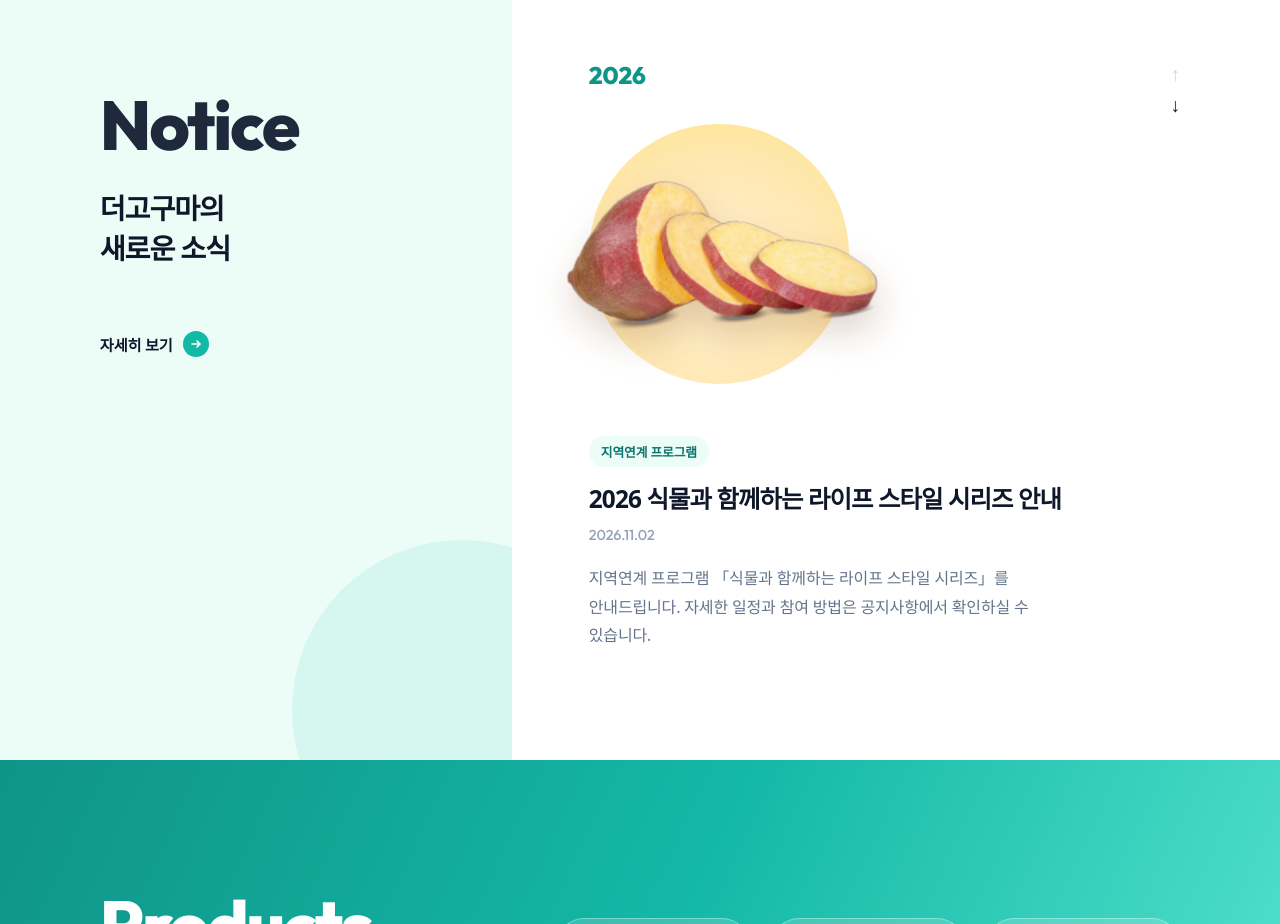
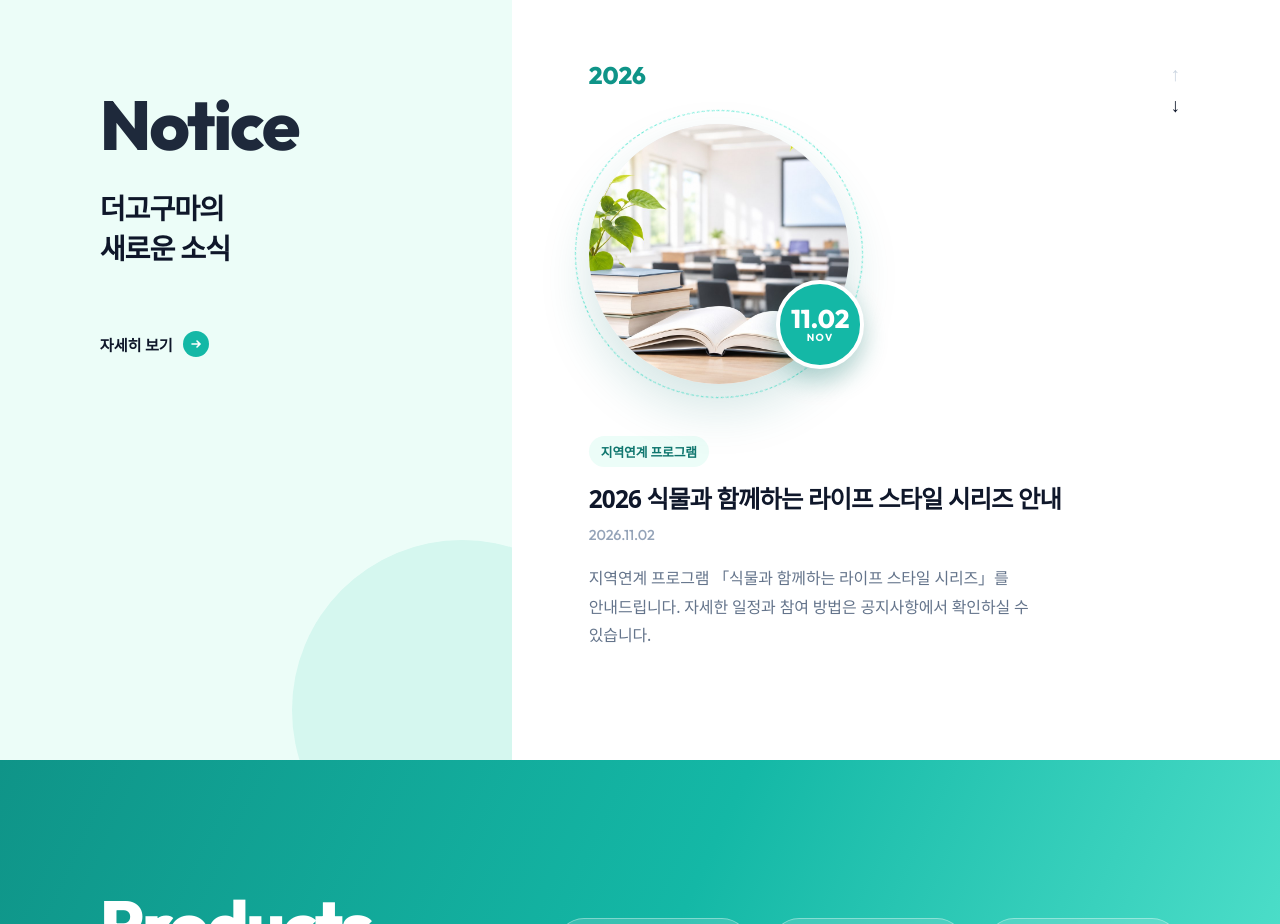
Before and after one commit to minji-ha/thegoguma-proposal, a plain HTML site: page a/index.html in a window 1280 px wide. Shown: the part 2420-3344 px from the top of the page. Drawn offline with Linux system fonts and the light colour scheme; a web font is replaced by a local one.

Commit message:
시안 A: 공지 썸네일을 고구마 누끼에서 사진 원형 + 날짜 배지로
Co-Authored-By: Claude Opus 5.5 <noreply@anthropic.com>

```diff
--- a/a/index.html
+++ b/a/index.html
@@ -97,8 +97,15 @@ a{color:inherit;text-decoration:none}
 .arw{position:absolute;right:var(--gut);top:100px;display:flex;flex-direction:column;gap:4px;font-size:1.2rem;color:#cbd5e1}
 .arw b{color:var(--ink)}
 .nwrap{display:grid;grid-template-columns:clamp(200px,19vw,340px) minmax(0,1fr);gap:clamp(30px,4vw,64px);align-items:center;margin-top:34px}
-.circle{aspect-ratio:1;border-radius:50%;background:radial-gradient(circle at 50% 60%,#fff3d6,#ffe7b0 60%,#fde68a);display:grid;place-items:center;position:relative}
-.circle img{width:118%;max-width:none;filter:drop-shadow(0 18px 18px rgba(120,60,20,.22));transform:rotate(-8deg)}
+.circle{aspect-ratio:1;border-radius:50%;position:relative;display:block}
+.circle .ph{position:absolute;inset:0;border-radius:50%;overflow:hidden;isolation:isolate;box-shadow:0 24px 50px rgba(15,118,110,.18)}
+.circle .ph img{width:100%;height:100%;object-fit:cover;object-position:50% 55%;transform-origin:30% 70%;transition:transform 1s cubic-bezier(.2,.7,.2,1)}
+.nwrap:hover .circle .ph img{transform:scale(1.1)}
+.circle::before{content:"";position:absolute;inset:-14px;border-radius:50%;border:1.5px dashed #5eead4;animation:spin 40s linear infinite}
+@keyframes spin{to{transform:rotate(360deg)}}
+.circle .dt{position:absolute;right:-6%;bottom:6%;width:34%;aspect-ratio:1;border-radius:50%;background:var(--teal);color:#fff;display:grid;place-content:center;text-align:center;font-family:var(--en);line-height:1.05;box-shadow:0 12px 24px rgba(15,118,110,.3);border:4px solid #fff}
+.circle .dt b{font-size:clamp(1.3rem,2vw,1.9rem);font-weight:800}
+.circle .dt span{font-size:clamp(.6rem,.8vw,.75rem);letter-spacing:.14em;font-weight:600}
 .tag{display:inline-block;background:var(--mint);color:var(--deep);font-size:.8rem;font-weight:700;padding:6px 12px;border-radius:99px}
 .news h4{font-size:clamp(1.3rem,1.9vw,1.7rem);font-weight:800;margin:14px 0 0;line-height:1.45;letter-spacing:-.035em}
 .news .d{font-size:.9rem;color:#94a3b8;margin:10px 0 20px;font-family:var(--en)}
@@ -212,7 +219,7 @@ a{color:inherit;text-decoration:none}
     <div class="yr">2026</div>
     <div class="arw"><span>↑</span><b>↓</b></div>
     <div class="nwrap reveal">
-      <div class="circle"><img src="../assets/img/photo/cut-1.webp" alt=""></div>
+      <div class="circle"><div class="ph"><img src="../assets/img/photo/biz-edu.jpg" alt="" loading="lazy"></div><div class="dt"><b>11.02</b><span>NOV</span></div></div>
       <div>
         <span class="tag">지역연계 프로그램</span>
         <h4>2026 식물과 함께하는 라이프 스타일 시리즈 안내</h4>
```
